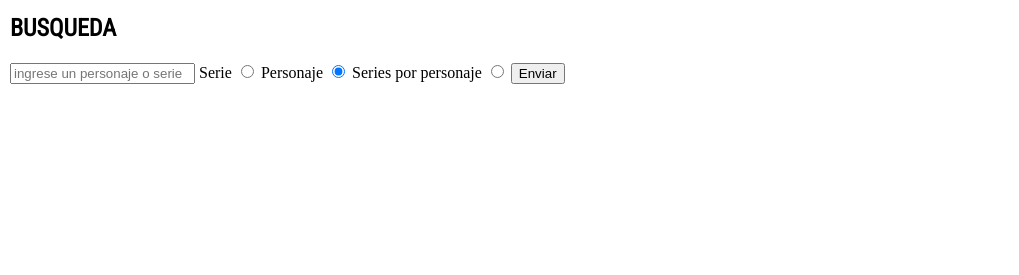
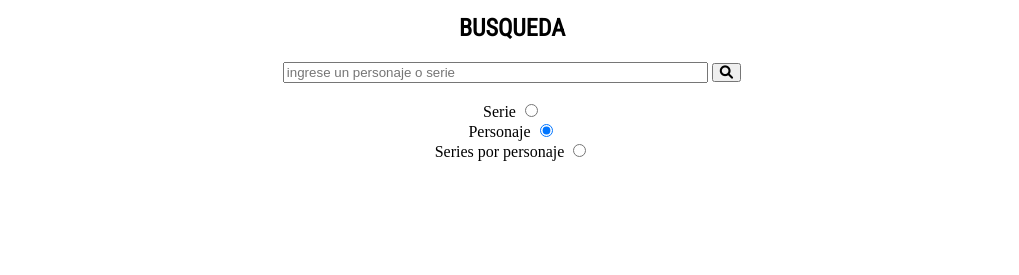
Before and after one commit to julinuzzo19/tp-integrador-web, a website with bundled scripts: page public/pages/search.html in a window 1280 px wide. Shown: the part 71-346 px from the top of the page, 0-1019 px from the left. Built offline with nearby package versions, Linux system fonts and the light colour scheme; a script that the page names is missing.

Commit message:
initial commit

```diff
--- a/public/pages/search.html
+++ b/public/pages/search.html
@@ -658,26 +658,26 @@
         </div>
       </aside>
       <div class="container">
-        <section>
+        <section align="center">
           <h2 class="subtitle">BUSQUEDA</h2>
 
           <div class="div-filters">
-            <form id="form-filters">
+            <form id="form-filters" >
               <input
+             size="50"
                 type="text"
                 name="search"
                 placeholder="ingrese un personaje o serie"
               />
-
+              <button  id="btn-form" type="submit"class="fas fa-search"></button><br><br>
               <label for="filter">Serie</label>
-              <input type="radio" name="filter" value="serie" />
+              <input type="radio" name="filter" value="serie" /><br>
               <label for="filter">Personaje</label>
-              <input type="radio" name="filter" value="character" checked />
+              <input type="radio" name="filter" value="character" checked /><br>
 
               <label for="filter">Series por personaje</label>
-              <input type="radio" name="filter" value="series-personaje" />
+              <input type="radio" name="filter" value="series-personaje" /><br>
 
-              <button id="btn-form" type="submit">Enviar</button>
             </form>
           </div>
           <div class="section-articles"> </div>
```
